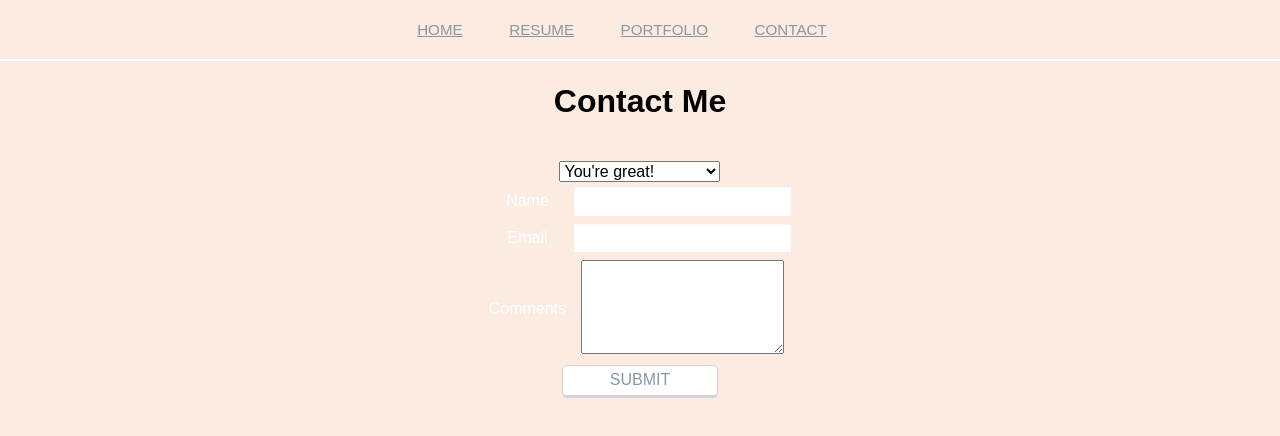
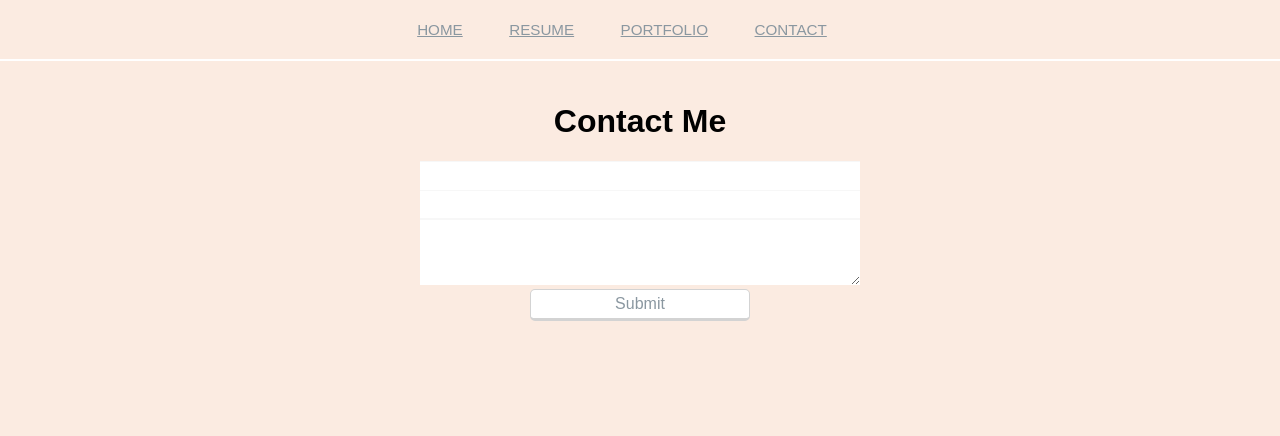
Before and after one commit to AmberlyR/finalproject, a plain HTML site: page Contact.html in a window 1280 px wide. Drawn offline with nearby package versions, Linux system fonts and the light colour scheme.

Commit message:
Tweaked contact page

```diff
--- a/Contact.html
+++ b/Contact.html
@@ -22,39 +22,19 @@
 
 <body id="form-body">
 
-<h1>Contact Me</h1>
+<form action="index.html" method="post">
 
-<div class="contact">
-    <form action="script.html" method="post">
+        <h1>Contact Me</h1>
 
-    <table>
-     <tr>
-        <td>Name</td>
-        <td><input type="text" id="name" name="customername" value=""></td>
-    </tr>
+        <input type="text" id="name" name="name">
+        <input type="email" id="mail" name="email">
 
-     <tr>
-        <td>Email</td>
-        <td><input type="text" id="email" name="customeremail" value=""></td>
-    </tr>
+        <textarea id="comment" name="comment"></textarea>
 
-    <tr>
-        <td>Comments</td>
-        <td><textarea id="comments" columns="50" rows="5" name="comments"></textarea></td>
-    </tr>
+        <button type="submit">Submit</button>
 
-    <tr><select name="Reason for contacting me:">
-      <option value="great">You're great!</option>
-      <option value="bad">You're not so great!</option>
-      <option value="cute">You're cute!</option>
-      <option value="dogs">Your dogs are cute!</option>
-    </select>
-        </tr>
-    </table>
+      </form>
 
-    <button type="submit" id="submit" value="submit">SUBMIT</button>
-    </form>
-</div>
 
 <script src="javascript.js"></script>
 <script src="jquery.js"></script>
--- a/stylesheet.css
+++ b/stylesheet.css
@@ -104,11 +104,10 @@ nav a:visited {
     }
 
 form {
-  box-sizing: border-box;
-  display: inline-block;
-  max-width: 30%;
+  max-width: 300px;
   margin: 10px auto;
   padding: 10px 20px;
+  border-radius: 8px;
 }
 
 input {
@@ -123,6 +122,23 @@ input {
   color: #8a97a0;
   box-shadow: 0 1px 0 rgba(0,0,0,0.03) inset;
   margin-bottom: 15px;
+}
+
+input[type="text"]
+input[type="email"],
+textarea {
+  background: rgba(255,255,255,0.1);
+  border: none;
+  font-size: 16px;
+  height: auto;
+  margin: 0;
+  outline: 0;
+  padding: 15px;
+  width: 100%;
+  background-color: #fff;
+  color: #8a97a0;
+  box-shadow: 0 2px 0 rgba(0,0,0,0.03) inset;
+  margin-bottom: 25px;
 }
 
 tr, td {
```
